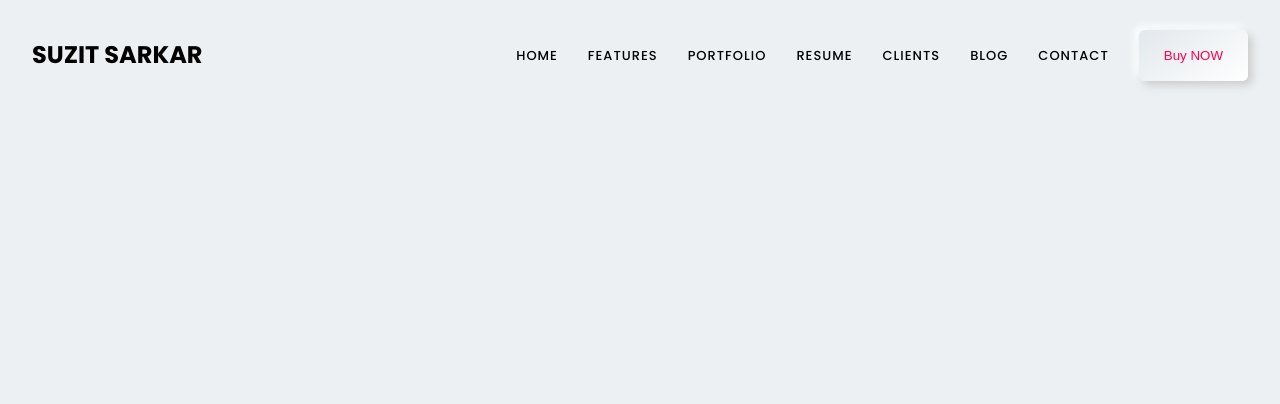
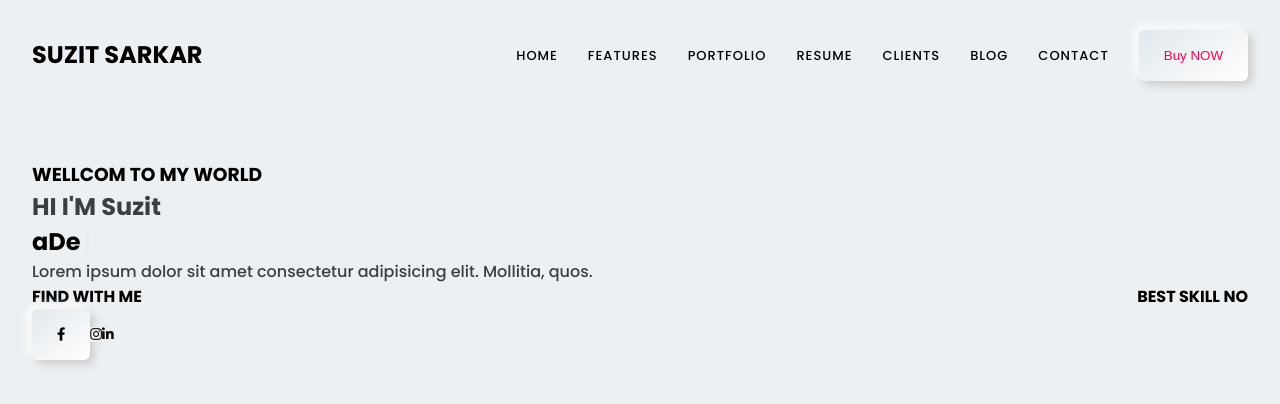
Before and after one commit to suzitsarkar27/my_protfilo, a React (Create React App) app: page / in a window 1280 px wide. Shown: the top 404 px of the page. Built offline with nearby package versions, Linux system fonts and the light colour scheme.

Commit message:
bannar-start

```diff
--- a/package.json
+++ b/package.json
@@ -9,6 +9,7 @@
     "react": "^18.1.0",
     "react-dom": "^18.1.0",
     "react-scripts": "5.0.1",
+    "react-simple-typewriter": "^3.0.1",
     "web-vitals": "^2.1.4"
   },
   "scripts": {
--- a/src/App.js
+++ b/src/App.js
@@ -1,11 +1,13 @@
 import logo from './logo.svg';
 import './App.css';
 import Navbar from './Shered/Navbar/Navbar';
+import Home from './Pages/Home/Home';
 
 function App() {
   return (
     <div>
        <Navbar></Navbar>
+       <Home></Home>
     </div>
   );
 }
--- a/src/Pages/Bannar/Bannar.js
+++ b/src/Pages/Bannar/Bannar.js
@@ -1,4 +1,5 @@
 import React from 'react';
+import { Typewriter } from 'react-simple-typewriter';
 
 const Bannar = () => {
     return (
@@ -6,6 +7,36 @@ const Bannar = () => {
             <div className="container f-flex top">
                  <h3>WELLCOM TO MY WORLD</h3>
                   <h1>HI I'M <span>Suzit </span></h1>
+                  <h2>a
+                      <span>
+                          <Typewriter words={["professional Coder.", "Developer."]} loop cursor cursorStyle='|' typeSpeed={70} deleteSpeed={50} delaySpeed={1000}/>
+                      </span>
+                  </h2>
+
+                  <p>Lorem ipsum dolor sit amet consectetur adipisicing elit. Mollitia, quos.</p>
+
+                  <div className="herro_btn d_flex">
+                      <div className="col_1">
+                          <h4>FIND WITH ME</h4>
+                          <div className="button">
+                              <button className='btn_shadow'>
+                                  <i className='fab fa-facebook-f'></i>
+                              </button>
+                              <button>
+                                  <i className='fab fa-instagram'></i>
+                              </button>
+                              <button>
+                                  <i className='fab fa-linkedin-in'></i>
+                              </button>
+                          </div>
+                      </div>
+                      <div className="col_1">
+                          <h4>BEST SKILL NO</h4>
+                          <button>
+                              <img src='' alt="" />
+                          </button>
+                      </div>
+                  </div>
             </div>
         </section>
     );
--- a/src/Pages/Home/Home.js
+++ b/src/Pages/Home/Home.js
@@ -1,9 +1,10 @@
 import React from 'react';
+import Bannar from '../Bannar/Bannar';
 
 const Home = () => {
     return (
         <div>
-            <h2>This si home compoment</h2>
+            <Bannar></Bannar>
         </div>
     );
 };
```
Also changed, not shown: 1 other file (tests, documents, lock files or other folders).
